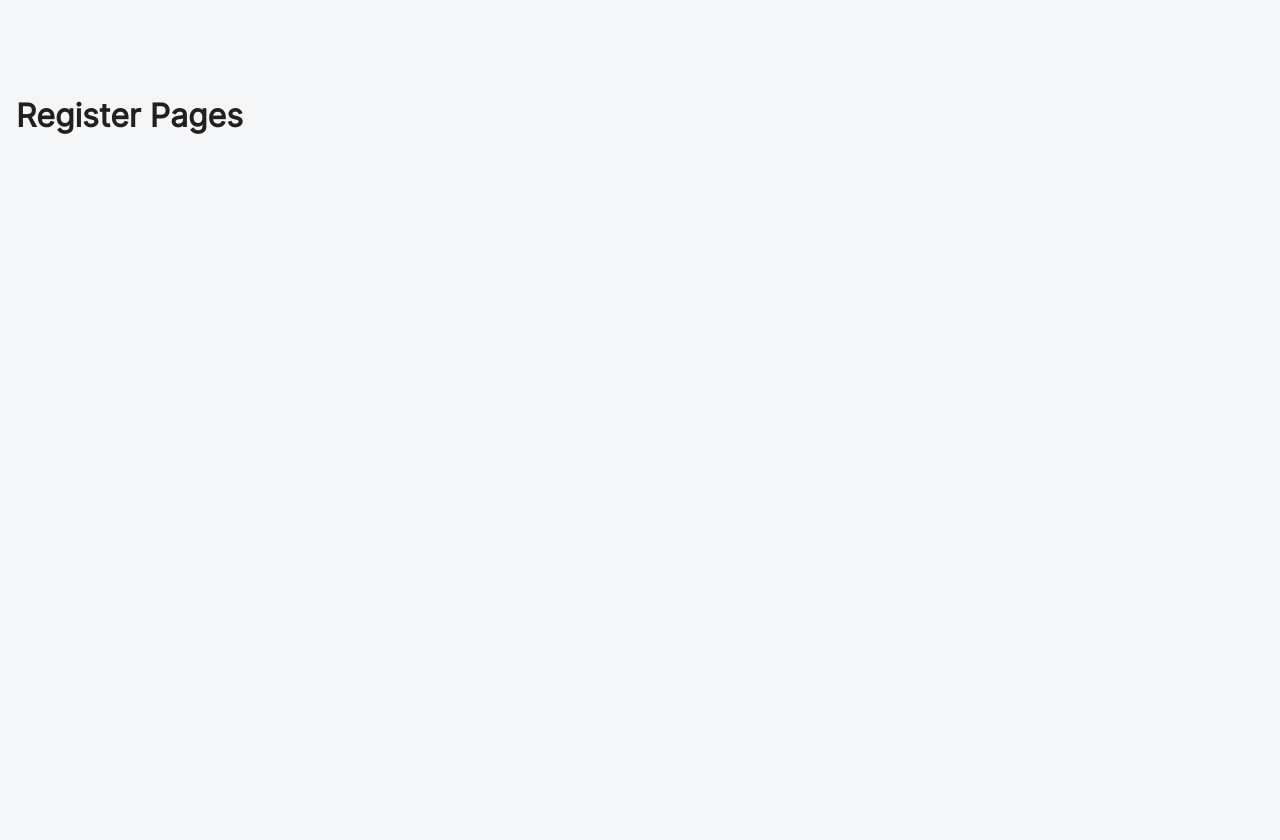
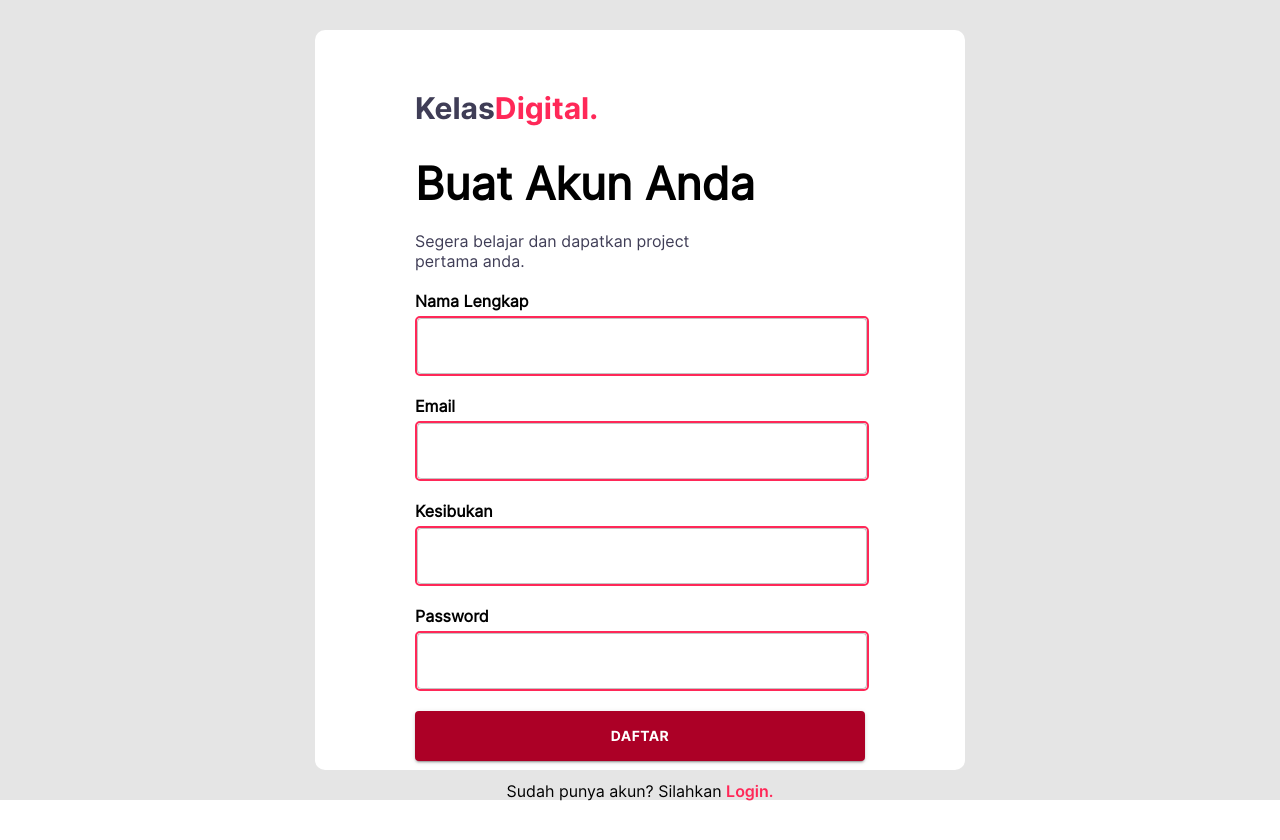
Before and after one commit to athallarizky/kelas-digital, a React (Create React App) app: page /register in a window 1280 px wide. Shown: the top 840 px of the page. Built offline with nearby package versions, Linux system fonts and the light colour scheme.

Commit message:
Login Page Styling

```diff
--- a/src/components/Auth/Register/index.js
+++ b/src/components/Auth/Register/index.js
@@ -1,21 +1,38 @@
 import React from 'react';
 
-import Paper from '@material-ui/core/Paper';
-import Grid from '@material-ui/core/Grid';
 import { useStyles } from './style';
-
+import TextField from '@material-ui/core/TextField';
+import Button from '@material-ui/core/Button';
+import { Link } from 'react-router-dom';
 const Register = () => {
     const classes = useStyles();
 
     return(
         <div className={classes.wrapper}>
-            <Grid container spacing={3} className={classes.root}>
-                <Grid item xs={12} sm={6}>
-                    <Paper className={classes.paper}>
-                        <h1>Register Pages</h1>
-                    </Paper>
-                </Grid>
-            </Grid>
+            <div className={classes.boxContainer}>
+                <div className={classes.appLogo}>
+                    <h1>Kelas<span style={{color:"#FF2858"}}>Digital.</span></h1>
+                </div>
+                <h1 className={classes.mainText}>Buat Akun Anda</h1>
+                <p className={classes.secondaryText}>Segera belajar dan dapatkan project pertama anda.</p>
+                <div className={classes.formGroup}>
+                    <form noValidate autoComplete="off">
+                        <label className={classes.labelInput}>Nama Lengkap</label>
+                        <TextField id="outlined-basic" variant="outlined" className={classes.registerInput} fullWidth="true"/>
+
+                        <label className={classes.labelInput}>Email</label>
+                        <TextField id="outlined-basic" variant="outlined" className={classes.registerInput} fullWidth="true"/>
+
+                        <label className={classes.labelInput}>Kesibukan</label>
+                        <TextField id="outlined-basic" variant="outlined" className={classes.registerInput} fullWidth="true"/>
+
+                        <label className={classes.labelInput}>Password</label>
+                        <TextField id="outlined-basic" type="password" variant="outlined" className={classes.registerInput} fullWidth="true"/>
+                        <Button variant="contained" color="primary" fullWidth="true" className={classes.buttonInput}>Daftar</Button>
+                    </form>
+                    <p className={classes.loginText}>Sudah punya akun? Silahkan <Link to="/login" className={classes.loginLink}><span style={{color:"#FF2858"}}>Login.</span></Link></p>
+                </div>
+            </div>
         </div>
     )
 }
--- a/src/components/Auth/Register/style.js
+++ b/src/components/Auth/Register/style.js
@@ -1,19 +1,59 @@
 import { makeStyles } from '@material-ui/core/styles';
 
 export const useStyles = makeStyles(theme => ({
-    root: {
-        flexGrow: 1,
-        width: '100%',
+    wrapper:{
+        display:'flex',
+        height: '100vh',
+        justifyContent:'center',
+        alignItems:'center',
+        backgroundColor:'#E5E5E5',
     },
-    wrapper:{
-        height: '100vh',
-        paddingTop: 80,
-        backgroundColor:'#F5F6F8'
+    boxContainer: {
+      backgroundColor: '#FFF',
+      borderRadius:10,
+      minWidth:'450px',
+      height:'80%',
+      padding: '50px 100px',
     },
-    paper: {
-        padding: theme.spacing(2),
-        backgroundColor:'transparent',
-        boxShadow:'none',
-        textAlign:'left'
+
+    appLogo:{
+        marginTop: 10,
+        marginBottom:30,
+        color:'#3F3D56',
+        fontFamily:'Inter-Bold',
+        fontSize:15,
     },
+    mainText:{
+        fontSize:45,
+        marginBottom:20,
+    },
+    secondaryText:{
+        color:'#3F3D56',
+        maxWidth:'70%',
+        marginBottom:20,
+    },
+
+    labelInput:{
+        fontWeight:'bold',
+    },
+    registerInput:{
+        display:'block',
+        marginTop:5,
+        marginBottom:20,
+        minWidth:'100%',
+        border:'2px solid #FF2858',
+        borderRadius:5,
+    },
+    buttonInput:{
+        height:50,
+        fontFamily:'Inter-Bold',
+    },
+    loginText:{
+        textAlign:'center',
+        padding:'20px 0',
+    },
+    loginLink:{
+        textDecoration:'none',
+        fontFamily:'Inter-SemiBold',
+    }
 }));
```
